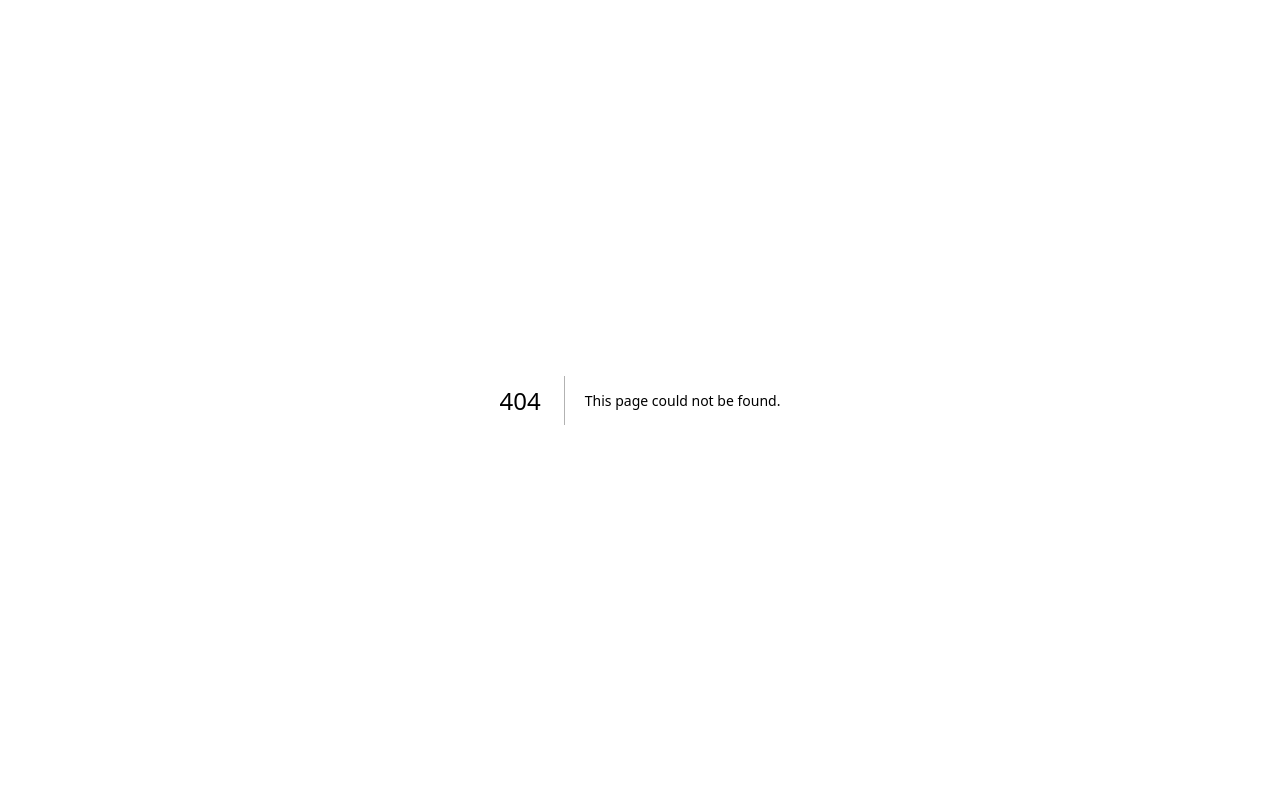
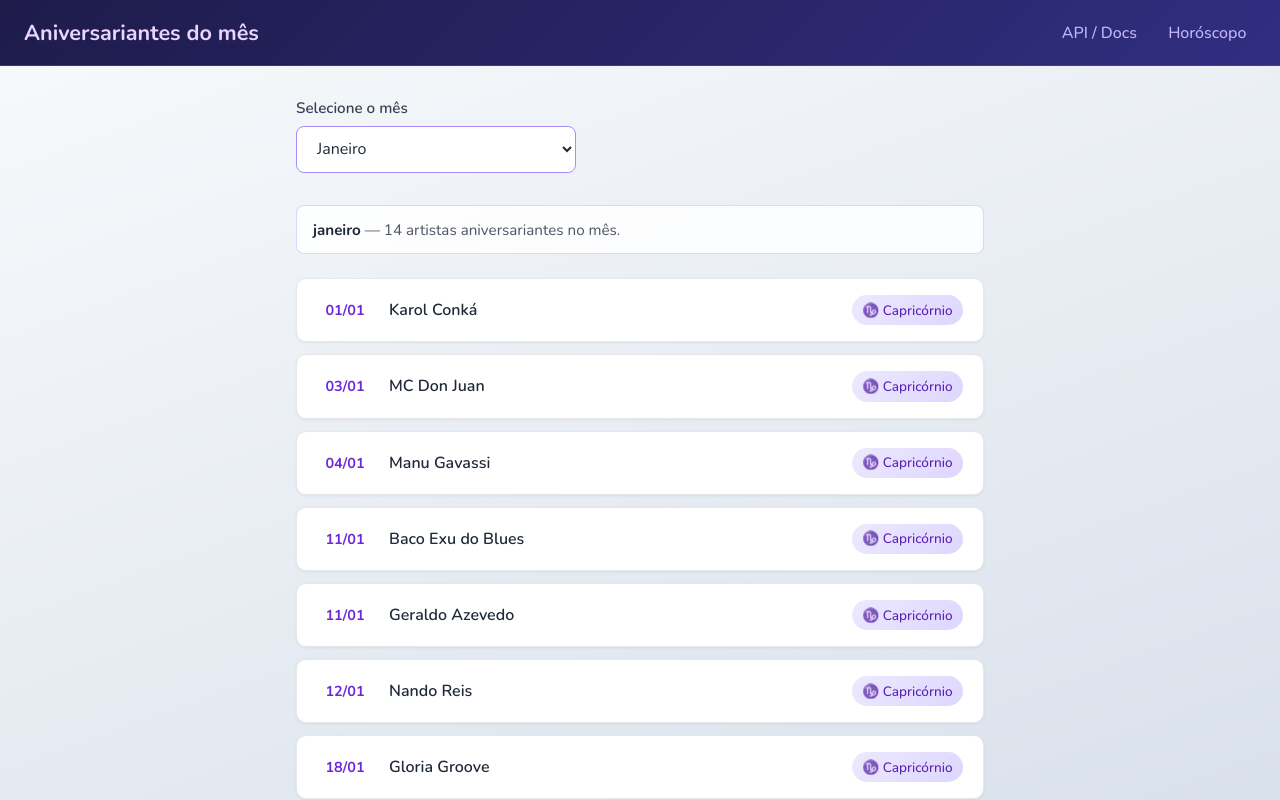
Before and after one commit to douglasotoni/web-nodejs-horoscopo, a Next.js app: page /aniversariantes in a window 1280 px wide. Before the commit this address had no page. Shown: the top 800 px of the page. Built offline with nearby package versions, Linux system fonts and the light colour scheme.

Commit message:
página mostrando aniversariantes do mes e seu signo

```diff
--- /dev/null
+++ b/app/aniversariantes/aniversariantes.module.css
@@ -0,0 +1,174 @@
+.page {
+  min-height: 100vh;
+  color: #1f2937;
+  font-family: var(--font-nunito), 'Nunito', sans-serif;
+  background: linear-gradient(160deg, #f8fafc 0%, #e2e8f0 50%, #cbd5e1 100%);
+}
+
+.header {
+  background: linear-gradient(135deg, #1e1b4b 0%, #312e81 100%);
+  color: #e9d5ff;
+  padding: 1rem 1.5rem;
+  display: flex;
+  align-items: center;
+  justify-content: space-between;
+  flex-wrap: wrap;
+  gap: 1rem;
+  border-bottom: 1px solid rgba(139, 92, 246, 0.3);
+}
+
+.headerLinks {
+  display: flex;
+  align-items: center;
+  gap: 0.75rem;
+  flex-wrap: wrap;
+}
+
+.headerLink {
+  color: #c4b5fd;
+  text-decoration: none;
+  font-weight: 500;
+  padding: 0.35rem 0.6rem;
+  border-radius: 6px;
+  transition: background 0.2s, color 0.2s;
+}
+
+.headerLink:hover {
+  background: rgba(139, 92, 246, 0.25);
+  color: #e9d5ff;
+}
+
+.title {
+  font-size: 1.35rem;
+  font-weight: 700;
+  margin: 0;
+}
+
+.main {
+  max-width: 720px;
+  margin: 0 auto;
+  padding: 2rem 1rem;
+}
+
+.monthWrap {
+  margin-bottom: 2rem;
+}
+
+.monthLabel {
+  display: block;
+  font-weight: 600;
+  color: #374151;
+  margin-bottom: 0.5rem;
+  font-size: 0.95rem;
+}
+
+.monthSelect {
+  width: 100%;
+  max-width: 280px;
+  padding: 0.65rem 1rem;
+  font-size: 1rem;
+  border: 1px solid #a78bfa;
+  border-radius: 8px;
+  background: #fff;
+  color: #1f2937;
+  cursor: pointer;
+  font-family: inherit;
+}
+
+.monthSelect:focus {
+  outline: none;
+  box-shadow: 0 0 0 3px rgba(139, 92, 246, 0.25);
+}
+
+.resume {
+  margin-bottom: 1.5rem;
+  padding: 0.85rem 1rem;
+  background: rgba(255, 255, 255, 0.85);
+  border-radius: 8px;
+  border: 1px solid rgba(167, 139, 250, 0.35);
+  font-size: 0.95rem;
+  color: #4b5563;
+}
+
+.resume strong {
+  color: #1f2937;
+}
+
+.list {
+  list-style: none;
+  padding: 0;
+  margin: 0;
+  display: flex;
+  flex-direction: column;
+  gap: 0.75rem;
+}
+
+.card {
+  display: flex;
+  align-items: center;
+  gap: 1rem;
+  padding: 1rem 1.25rem;
+  background: #fff;
+  border-radius: 10px;
+  border: 1px solid #e5e7eb;
+  box-shadow: 0 1px 3px rgba(0, 0, 0, 0.06);
+  transition: box-shadow 0.2s, border-color 0.2s;
+}
+
+.card:hover {
+  border-color: #c4b5fd;
+  box-shadow: 0 4px 12px rgba(139, 92, 246, 0.12);
+}
+
+.cardDate {
+  flex-shrink: 0;
+  width: 3.5rem;
+  text-align: center;
+  font-weight: 700;
+  color: #6d28d9;
+  font-size: 0.9rem;
+}
+
+.cardName {
+  flex: 1;
+  font-weight: 600;
+  color: #1f2937;
+  font-size: 1rem;
+}
+
+.cardSign {
+  flex-shrink: 0;
+  display: inline-flex;
+  align-items: center;
+  gap: 0.35rem;
+  padding: 0.35rem 0.65rem;
+  background: linear-gradient(135deg, #ede9fe 0%, #ddd6fe 100%);
+  color: #5b21b6;
+  border-radius: 999px;
+  font-size: 0.85rem;
+  font-weight: 500;
+}
+
+.loading {
+  text-align: center;
+  padding: 2rem;
+  color: #6b7280;
+}
+
+.error {
+  padding: 1rem;
+  background: #fef2f2;
+  border: 1px solid #fecaca;
+  color: #b91c1c;
+  border-radius: 8px;
+  margin-bottom: 1rem;
+}
+
+.empty {
+  text-align: center;
+  padding: 2rem 1rem;
+  color: #6b7280;
+  background: #fff;
+  border-radius: 10px;
+  border: 1px dashed #d1d5db;
+}
--- /dev/null
+++ b/app/aniversariantes/page.tsx
@@ -0,0 +1,131 @@
+'use client'
+
+import { useState, useEffect, useCallback } from 'react'
+import Link from 'next/link'
+import { getSignFromDayMonth } from '@/lib/zodiac-date'
+import styles from './aniversariantes.module.css'
+
+const MESES = [
+  { value: 1, label: 'Janeiro' },
+  { value: 2, label: 'Fevereiro' },
+  { value: 3, label: 'Março' },
+  { value: 4, label: 'Abril' },
+  { value: 5, label: 'Maio' },
+  { value: 6, label: 'Junho' },
+  { value: 7, label: 'Julho' },
+  { value: 8, label: 'Agosto' },
+  { value: 9, label: 'Setembro' },
+  { value: 10, label: 'Outubro' },
+  { value: 11, label: 'Novembro' },
+  { value: 12, label: 'Dezembro' }
+]
+
+interface Aniversariante {
+  nome: string
+  dia: number
+  mes: number
+  dataFormatada: string
+}
+
+interface ApiResponse {
+  mes: number
+  mesNome: string
+  aniversariantes: Aniversariante[]
+  total: number
+}
+
+export default function AniversariantesPage() {
+  const hoje = new Date()
+  const [mes, setMes] = useState(hoje.getMonth() + 1)
+  const [ano] = useState(hoje.getFullYear())
+  const [data, setData] = useState<ApiResponse | null>(null)
+  const [loading, setLoading] = useState(true)
+  const [error, setError] = useState<string | null>(null)
+
+  const fetchAniversariantes = useCallback(async () => {
+    setLoading(true)
+    setError(null)
+    const dateStr = `${ano}-${String(mes).padStart(2, '0')}-01`
+    try {
+      const res = await fetch(`/api/sertanejo/aniversariantes?date=${dateStr}`)
+      if (!res.ok) throw new Error('Falha ao carregar aniversariantes')
+      const json: ApiResponse = await res.json()
+      setData(json)
+    } catch (e) {
+      setError(e instanceof Error ? e.message : 'Erro desconhecido')
+      setData(null)
+    } finally {
+      setLoading(false)
+    }
+  }, [mes, ano])
+
+  useEffect(() => {
+    fetchAniversariantes()
+  }, [fetchAniversariantes])
+
+  return (
+    <div className={styles.page}>
+      <header className={styles.header}>
+        <h1 className={styles.title}>Aniversariantes do mês</h1>
+        <nav className={styles.headerLinks}>
+          <Link href="/" className={styles.headerLink}>
+            API / Docs
+          </Link>
+          <Link href="/horoscope" className={styles.headerLink}>
+            Horóscopo
+          </Link>
+        </nav>
+      </header>
+
+      <main className={styles.main}>
+        <div className={styles.monthWrap}>
+          <label htmlFor="mes" className={styles.monthLabel}>
+            Selecione o mês
+          </label>
+          <select
+            id="mes"
+            className={styles.monthSelect}
+            value={mes}
+            onChange={(e) => setMes(Number(e.target.value))}
+          >
+            {MESES.map((m) => (
+              <option key={m.value} value={m.value}>
+                {m.label}
+              </option>
+            ))}
+          </select>
+        </div>
+
+        {error && <div className={styles.error}>{error}</div>}
+
+        {loading && <p className={styles.loading}>Carregando…</p>}
+
+        {!loading && data && (
+          <>
+            <p className={styles.resume}>
+              <strong>{data.mesNome}</strong> — {data.total} artista{data.total !== 1 ? 's' : ''} aniversariante{data.total !== 1 ? 's' : ''} no mês.
+            </p>
+            {data.aniversariantes.length === 0 ? (
+              <p className={styles.empty}>Nenhum aniversariante encontrado para este mês.</p>
+            ) : (
+              <ul className={styles.list}>
+                {data.aniversariantes.map((a) => {
+                  const sign = getSignFromDayMonth(a.dia, a.mes)
+                  return (
+                    <li key={`${a.nome}-${a.dia}-${a.mes}`} className={styles.card}>
+                      <span className={styles.cardDate}>{a.dataFormatada}</span>
+                      <span className={styles.cardName}>{a.nome}</span>
+                      <span className={styles.cardSign} title={sign.name}>
+                        {sign.symbol} {sign.name}
+                      </span>
+                    </li>
+                  )
+                })}
+              </ul>
+            )}
+          </>
+        )}
+      </main>
+    </div>
+  )
+}
--- a/app/horoscope/page.tsx
+++ b/app/horoscope/page.tsx
@@ -223,6 +223,7 @@ export default function HoroscopePage() {
           <div className={styles.headerInner}>
             <h1 className={styles.title}>Horóscopo</h1>
             <p className={styles.subtitle}>Previsão do dia e da semana sob as estrelas</p>
+            <a href="/aniversariantes" className={styles.apiLink}>Aniversariantes</a>
             <a href="/" className={styles.apiLink}>Documentação da API</a>
           </div>
         </header>
--- a/app/page.tsx
+++ b/app/page.tsx
@@ -28,6 +28,10 @@ export default function Home() {
           ✦ Ver previsões (Horóscopo)
         </Link>
         <span style={{ color: 'rgba(255,255,255,0.3)' }}>|</span>
+        <Link href="/aniversariantes" style={{ color: '#c4b5fd', textDecoration: 'none', fontWeight: 500 }}>
+          Aniversariantes
+        </Link>
+        <span style={{ color: 'rgba(255,255,255,0.3)' }}>|</span>
         <span style={{ color: '#a78bfa' }}>Documentação da API</span>
       </div>
       <main style={{ height: '100vh', paddingTop: '48px' }}>
--- /dev/null
+++ b/lib/zodiac-date.ts
@@ -0,0 +1,58 @@
+/**
+ * Retorna o signo do zodíaco a partir do dia e mês (data de nascimento).
+ * Usa as datas tropicais padrão.
+ */
+export interface SignFromDate {
+  id: string
+  name: string
+  symbol: string
+}
+
+const SIGNS: SignFromDate[] = [
+  { id: 'capricorn', name: 'Capricórnio', symbol: '♑' },
+  { id: 'aquarius', name: 'Aquário', symbol: '♒' },
+  { id: 'pisces', name: 'Peixes', symbol: '♓' },
+  { id: 'aries', name: 'Áries', symbol: '♈' },
+  { id: 'taurus', name: 'Touro', symbol: '♉' },
+  { id: 'gemini', name: 'Gêmeos', symbol: '♊' },
+  { id: 'cancer', name: 'Câncer', symbol: '♋' },
+  { id: 'leo', name: 'Leão', symbol: '♌' },
+  { id: 'virgo', name: 'Virgem', symbol: '♍' },
+  { id: 'libra', name: 'Libra', symbol: '♎' },
+  { id: 'scorpio', name: 'Escorpião', symbol: '♏' },
+  { id: 'sagittarius', name: 'Sagitário', symbol: '♐' }
+]
+
+/** (mes, dia) dentro do intervalo? endMes/endDia é o último dia do signo (inclusive). */
+function inRange(mes: number, dia: number, startMes: number, startDia: number, endMes: number, endDia: number): boolean {
+  if (startMes < endMes) {
+    return (mes === startMes && dia >= startDia) || (mes === endMes && dia <= endDia) || (mes > startMes && mes < endMes)
+  }
+  // signo cruza ano (ex: Cap 22/12 a 19/1)
+  return (mes === startMes && dia >= startDia) || (mes === endMes && dia <= endDia) || (mes > startMes || mes < endMes)
+}
+
+/** Intervalos (startMes, startDia, endMes, endDia) de cada signo. */
+const RANGES: [number, number, number, number][] = [
+  [12, 22, 1, 19],   // Capricórnio
+  [1, 20, 2, 18],    // Aquário
+  [2, 19, 3, 20],    // Peixes
+  [3, 21, 4, 19],    // Áries
+  [4, 20, 5, 20],    // Touro
+  [5, 21, 6, 20],    // Gêmeos
+  [6, 21, 7, 22],    // Câncer
+  [7, 23, 8, 22],    // Leão
+  [8, 23, 9, 22],    // Virgem
+  [9, 23, 10, 22],   // Libra
+  [10, 23, 11, 21],  // Escorpião
+  [11, 22, 12, 21]   // Sagitário
+]
+
+export function getSignFromDayMonth(dia: number, mes: number): SignFromDate {
+  if (mes < 1 || mes > 12 || dia < 1 || dia > 31) return SIGNS[0]
+  for (let i = 0; i < RANGES.length; i++) {
+    const [sm, sd, em, ed] = RANGES[i]
+    if (inRange(mes, dia, sm, sd, em, ed)) return SIGNS[i]
+  }
+  return SIGNS[0]
+}
```
